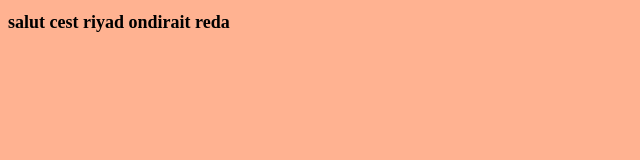
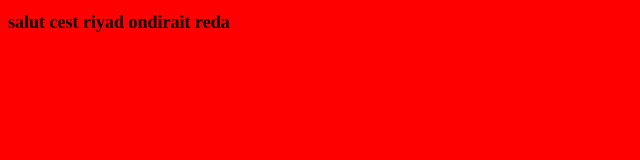
Before and after one commit to Ondirait-dev/First-try, a plain HTML site: page index.html in a window 1280 px wide. Shown: the whole page, without its empty margins (0-640 px from the left). Drawn offline with Linux system fonts and the light colour scheme.

Commit message:
Update style.css

```diff
--- a/style.css
+++ b/style.css
@@ -1,5 +1,5 @@
 body{
-    background: #ff8957a6;
+    background: red;
 }
 h1{
     font-size:18px;
```
